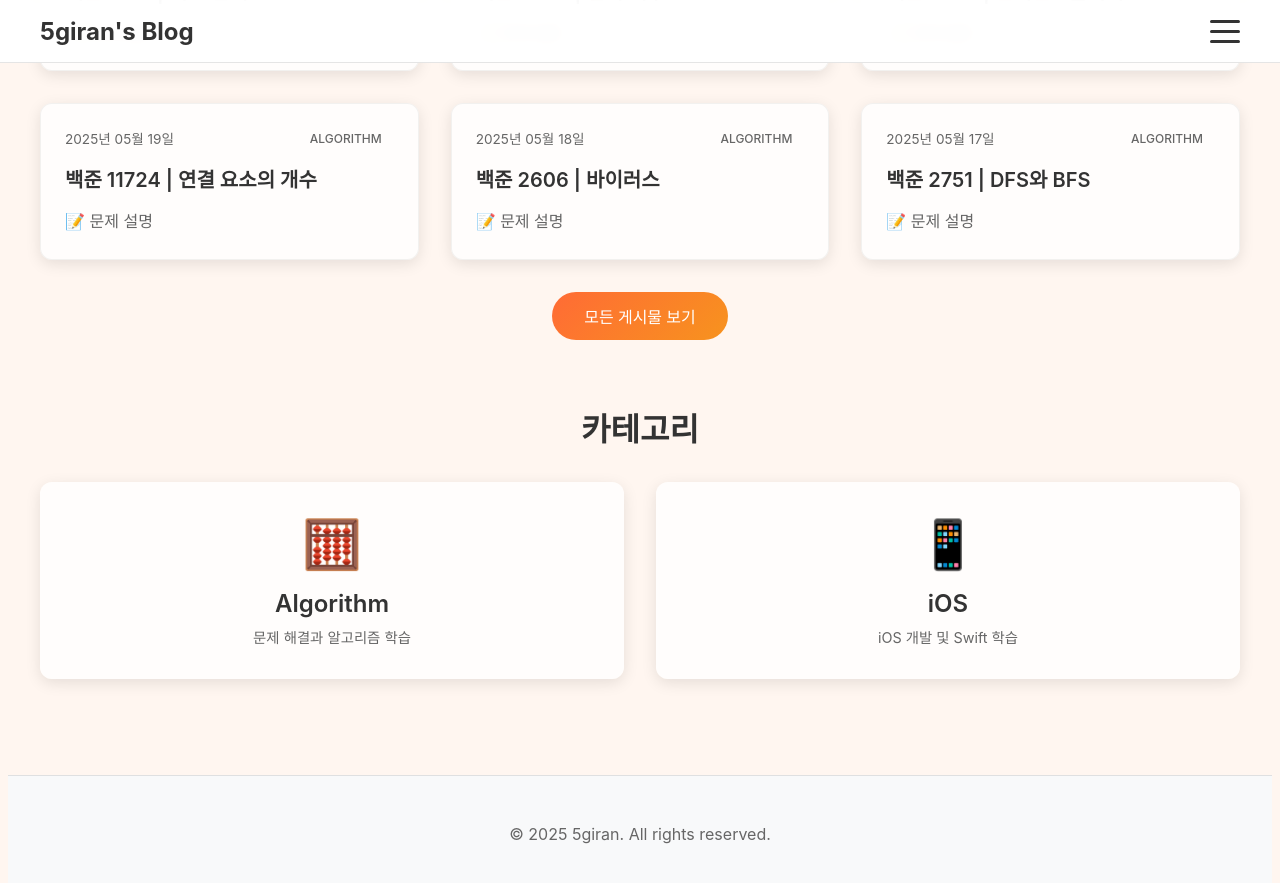
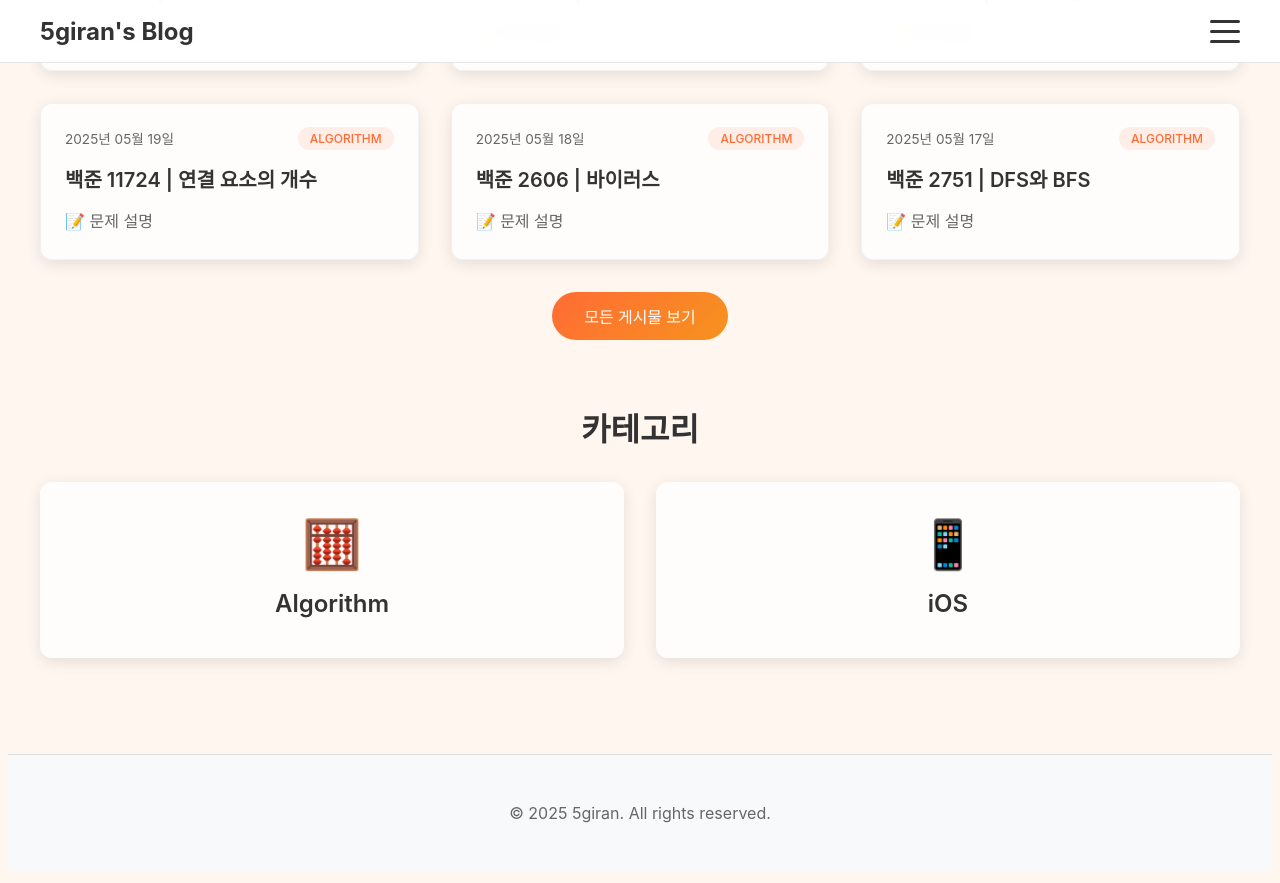
Before and after one commit to 5giran/5giran.github.io, a Jekyll site: the page built from index.md, in a window 1280 px wide and 900 px high, scrolled down 318 px. Shown: the top 883 px of the window. Built offline with Jekyll 4.4.1, drawn with Linux system fonts in a browser that asks for light colours; some web fonts are replaced.

Commit message:
Update: 카테고리 카드메뉴 소제목 삭제

```diff
--- a/_layouts/home.html
+++ b/_layouts/home.html
@@ -17,7 +17,7 @@ layout: default
               {% if post.categories.size > 0 %}
                 <span class="post-category">
                   {% for category in post.categories %}
-                    <span class="category-tag category-{{ category }}">{{ category }}</span>
+                    <span class="category-tag category-{{ category | downcase }}">{{ category }}</span>
                   {% endfor %}
                 </span>
               {% endif %}
@@ -42,17 +42,15 @@ layout: default
     <h2>카테고리</h2>
     <div class="categories-grid">
       <div class="category-item">
-        <a href="{{ '/categories/algorithm' | relative_url }}">
+        <a href="{{ '/categories/algorithm/' | relative_url }}">
           <div class="category-icon">🧮</div>
           <h3>Algorithm</h3>
-          <p>문제 해결과 알고리즘 학습</p>
         </a>
       </div>
       <div class="category-item">
-        <a href="{{ '/categories/ios' | relative_url }}">
+        <a href="{{ '/categories/ios/' | relative_url }}">
           <div class="category-icon">📱</div>
           <h3>iOS</h3>
-          <p>iOS 개발 및 Swift 학습</p>
         </a>
       </div>
     </div>
```
